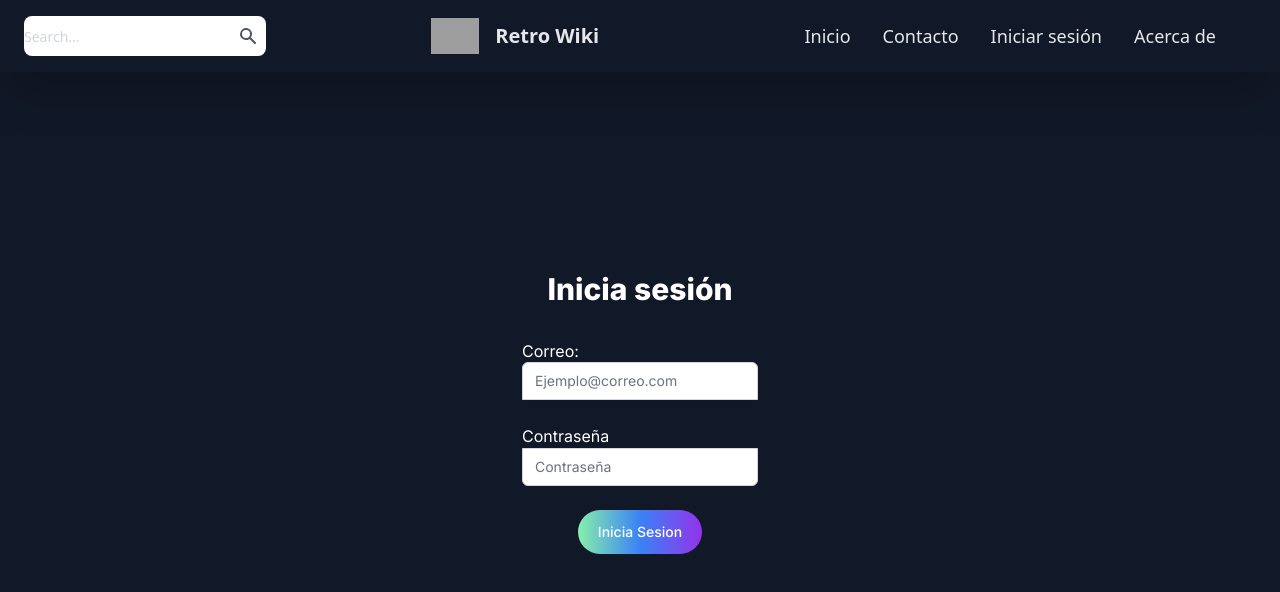
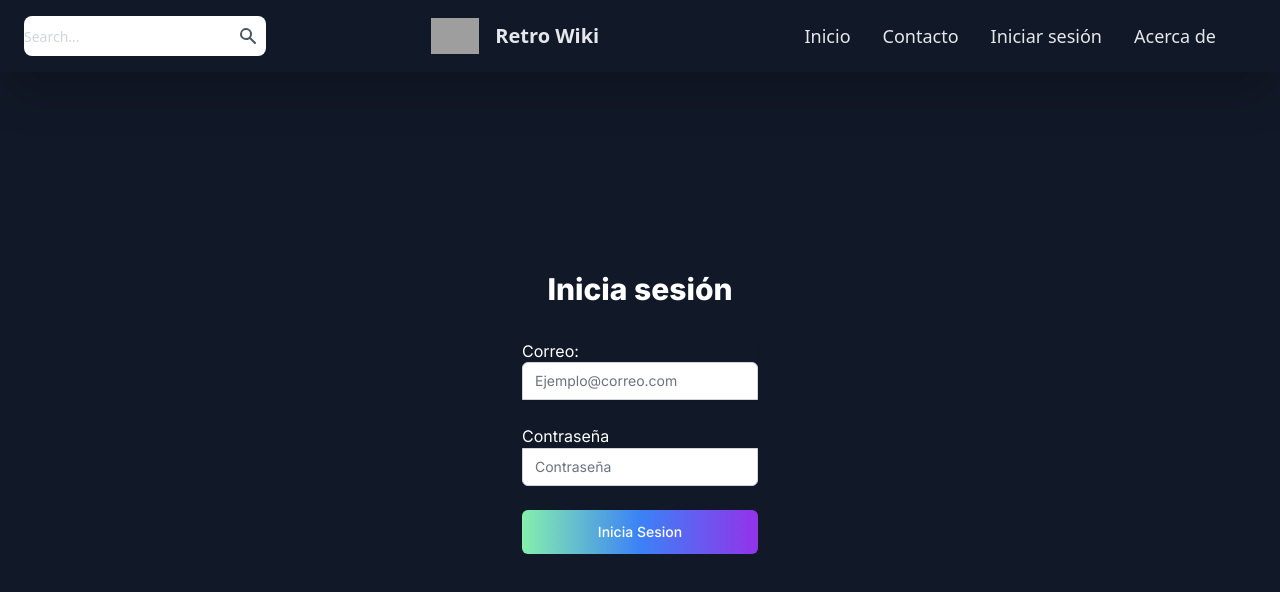
Before and after one commit to IvanBM18/retro_guias, a Next.js app: page /loginPage in a window 1280 px wide. Shown: the top 592 px of the page. Built offline with nearby package versions, Linux system fonts and the light colour scheme; grey boxes are pictures that could not be loaded.

Commit message:
Minor Button changes

```diff
--- a/src/pages/loginPage/index.tsx
+++ b/src/pages/loginPage/index.tsx
@@ -59,7 +59,9 @@ function LoginPage() {
                 </div>
               {/* Submit Button */}
               <div className="flex justify-center">
-                <button className="rounded-full bg-gradient-to-r from-green-300 via-blue-500 to-purple-600 px-5 py-3 text-sm font-medium text-white transition hover:bg-blue-700">
+                <button
+                  type="submit"
+                  className="w-full bg-gradient-to-r from-green-300 via-blue-500 to-purple-600 rounded-md px-4 py-3 text-sm font-medium text-white ">
                   Inicia Sesion
                 </button>
               </div>
```
